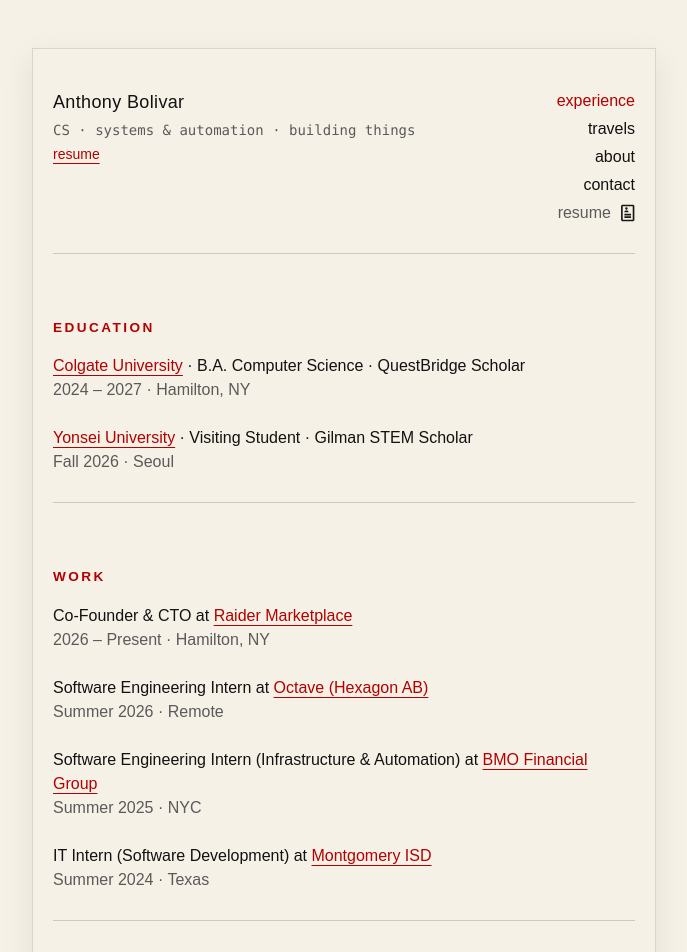
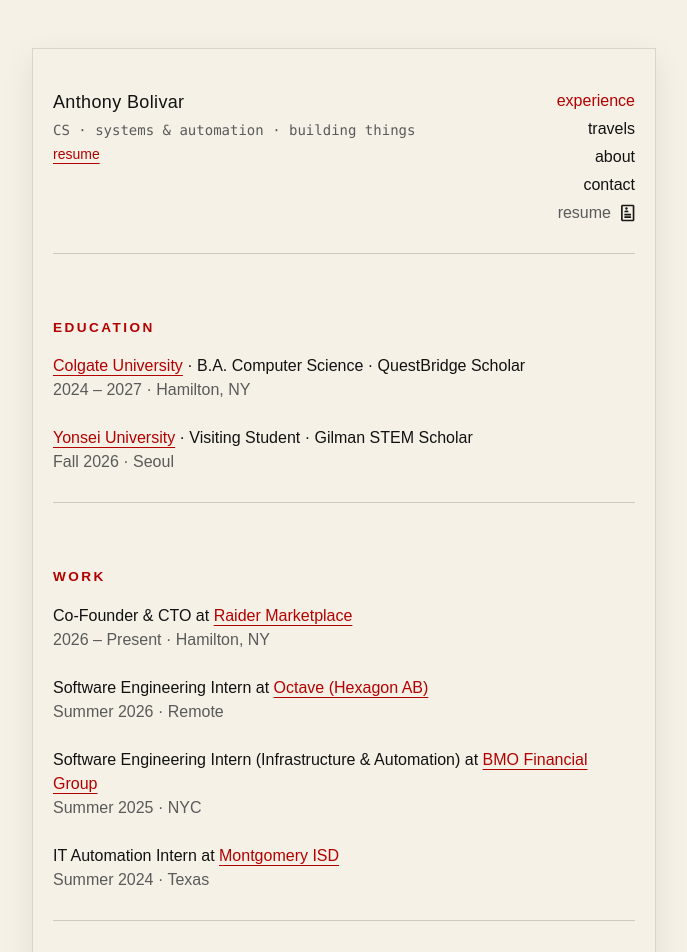
Before and after one commit to tonybolivar/personal-website, a Next.js app: page / in a window 1280 px wide. Shown: the top 952 px of the page, without its empty margins (296-983 px from the left). Built offline with nearby package versions, Linux system fonts and the light colour scheme; a web font is replaced by a local one.

Commit message:
Update page.tsx

```diff
--- a/app/page.tsx
+++ b/app/page.tsx
@@ -45,7 +45,7 @@
     meta: "Summer 2025 · NYC",
   },
   {
-    text: "IT Intern (Software Development) at ",
+    text: "IT Automation Intern at ",
     org: "Montgomery ISD",
     href: "https://www.misd.org/",
     meta: "Summer 2024 · Texas",
```
